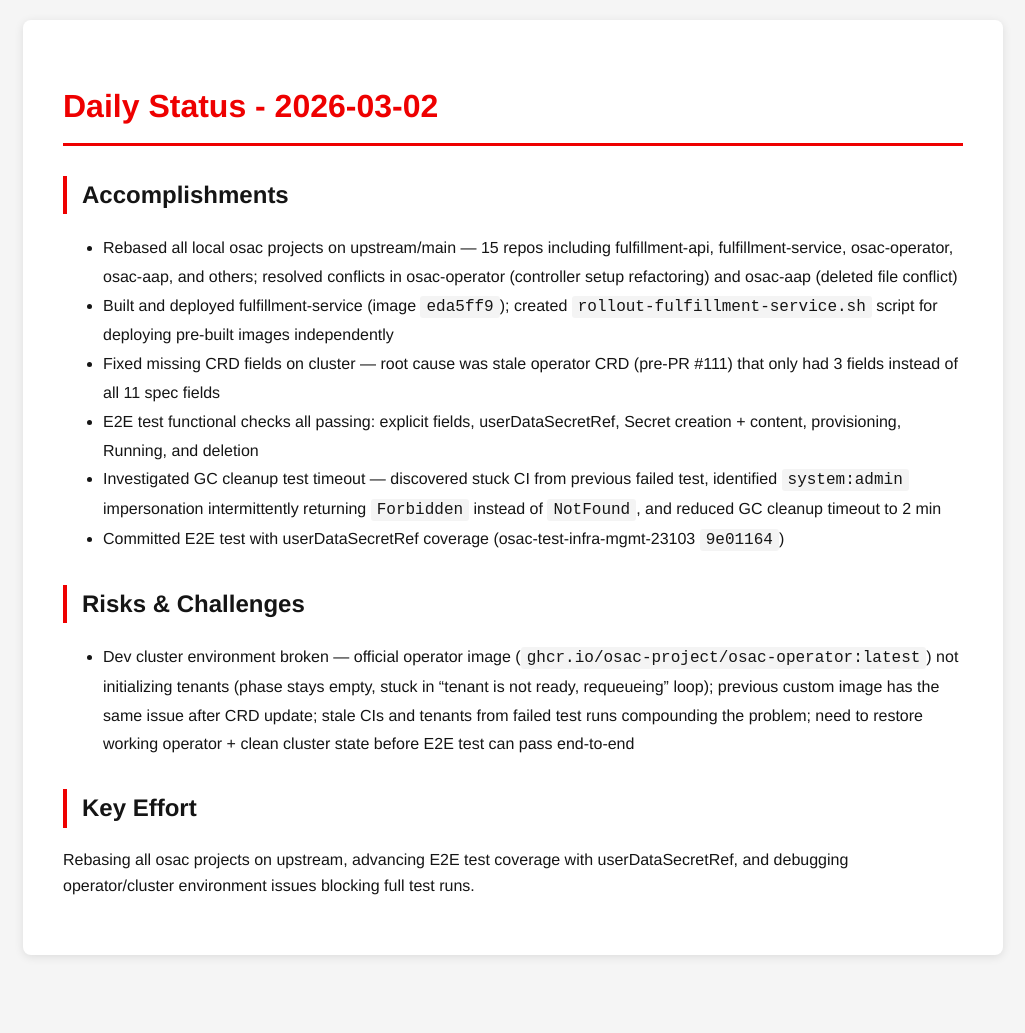
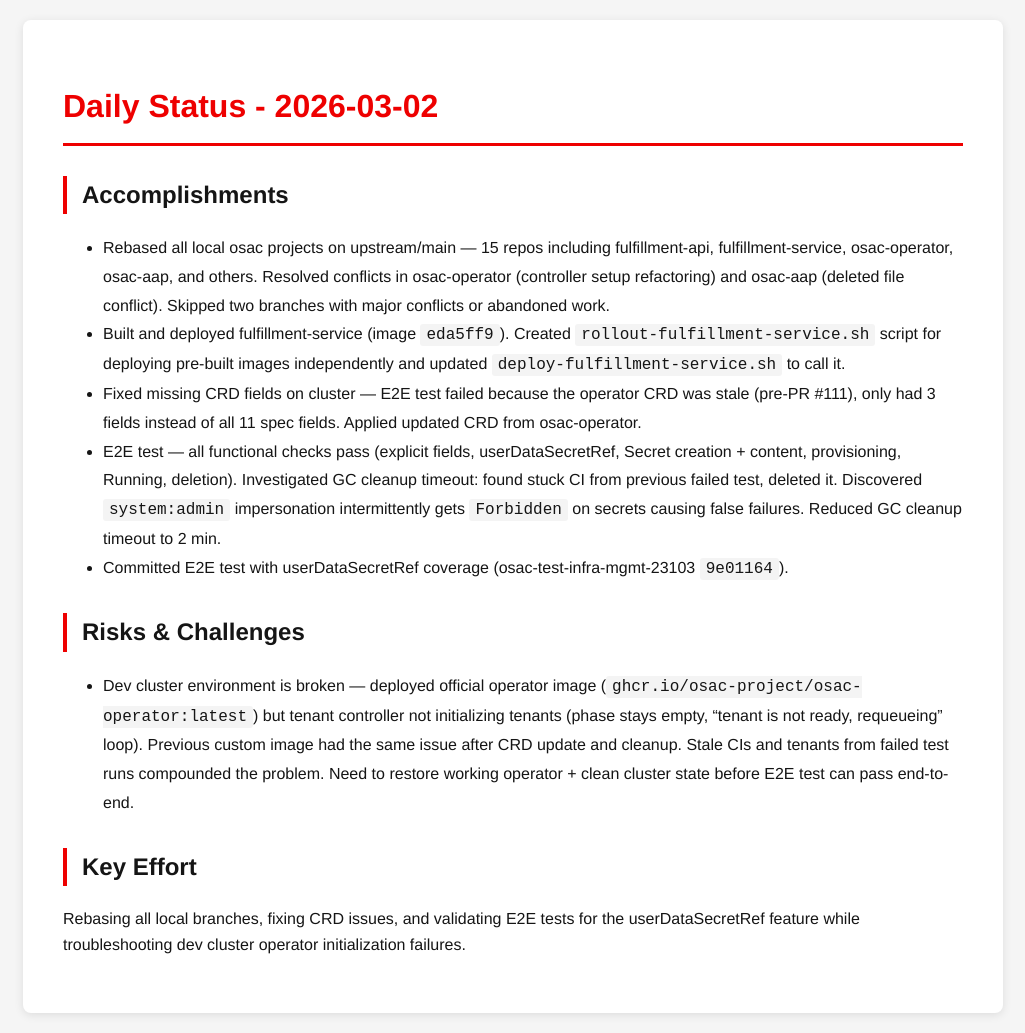
Before and after one commit to tzvatot/daily-status, a Jekyll site: the page built from 2026-03-02.md, in a window 1280 px wide. Shown: the whole page, without its empty margins (127-1152 px from the left). Built offline with Jekyll 4.4.1, drawn with Linux system fonts in a browser that asks for light colours; before the commit the page ends 975 px from its top, so only the background shows below that.

Commit message:
Daily status update - 2026-03-02

```diff
--- a/2026-03-02.md
+++ b/2026-03-02.md
@@ -7,15 +7,14 @@
 # Daily Status - 2026-03-02
 
 ## Accomplishments
-- Rebased all local osac projects on upstream/main — 15 repos including fulfillment-api, fulfillment-service, osac-operator, osac-aap, and others; resolved conflicts in osac-operator (controller setup refactoring) and osac-aap (deleted file conflict)
-- Built and deployed fulfillment-service (image `eda5ff9`); created `rollout-fulfillment-service.sh` script for deploying pre-built images independently
-- Fixed missing CRD fields on cluster — root cause was stale operator CRD (pre-PR #111) that only had 3 fields instead of all 11 spec fields
-- E2E test functional checks all passing: explicit fields, userDataSecretRef, Secret creation + content, provisioning, Running, and deletion
-- Investigated GC cleanup test timeout — discovered stuck CI from previous failed test, identified `system:admin` impersonation intermittently returning `Forbidden` instead of `NotFound`, and reduced GC cleanup timeout to 2 min
-- Committed E2E test with userDataSecretRef coverage (osac-test-infra-mgmt-23103 `9e01164`)
+- Rebased all local osac projects on upstream/main — 15 repos including fulfillment-api, fulfillment-service, osac-operator, osac-aap, and others. Resolved conflicts in osac-operator (controller setup refactoring) and osac-aap (deleted file conflict). Skipped two branches with major conflicts or abandoned work.
+- Built and deployed fulfillment-service (image `eda5ff9`). Created `rollout-fulfillment-service.sh` script for deploying pre-built images independently and updated `deploy-fulfillment-service.sh` to call it.
+- Fixed missing CRD fields on cluster — E2E test failed because the operator CRD was stale (pre-PR #111), only had 3 fields instead of all 11 spec fields. Applied updated CRD from osac-operator.
+- E2E test — all functional checks pass (explicit fields, userDataSecretRef, Secret creation + content, provisioning, Running, deletion). Investigated GC cleanup timeout: found stuck CI from previous failed test, deleted it. Discovered `system:admin` impersonation intermittently gets `Forbidden` on secrets causing false failures. Reduced GC cleanup timeout to 2 min.
+- Committed E2E test with userDataSecretRef coverage (osac-test-infra-mgmt-23103 `9e01164`).
 
 ## Risks & Challenges
-- Dev cluster environment broken — official operator image (`ghcr.io/osac-project/osac-operator:latest`) not initializing tenants (phase stays empty, stuck in "tenant is not ready, requeueing" loop); previous custom image has the same issue after CRD update; stale CIs and tenants from failed test runs compounding the problem; need to restore working operator + clean cluster state before E2E test can pass end-to-end
+- Dev cluster environment is broken — deployed official operator image (`ghcr.io/osac-project/osac-operator:latest`) but tenant controller not initializing tenants (phase stays empty, "tenant is not ready, requeueing" loop). Previous custom image had the same issue after CRD update and cleanup. Stale CIs and tenants from failed test runs compounded the problem. Need to restore working operator + clean cluster state before E2E test can pass end-to-end.
 
 ## Key Effort
-Rebasing all osac projects on upstream, advancing E2E test coverage with userDataSecretRef, and debugging operator/cluster environment issues blocking full test runs.
+Rebasing all local branches, fixing CRD issues, and validating E2E tests for the userDataSecretRef feature while troubleshooting dev cluster operator initialization failures.
```
